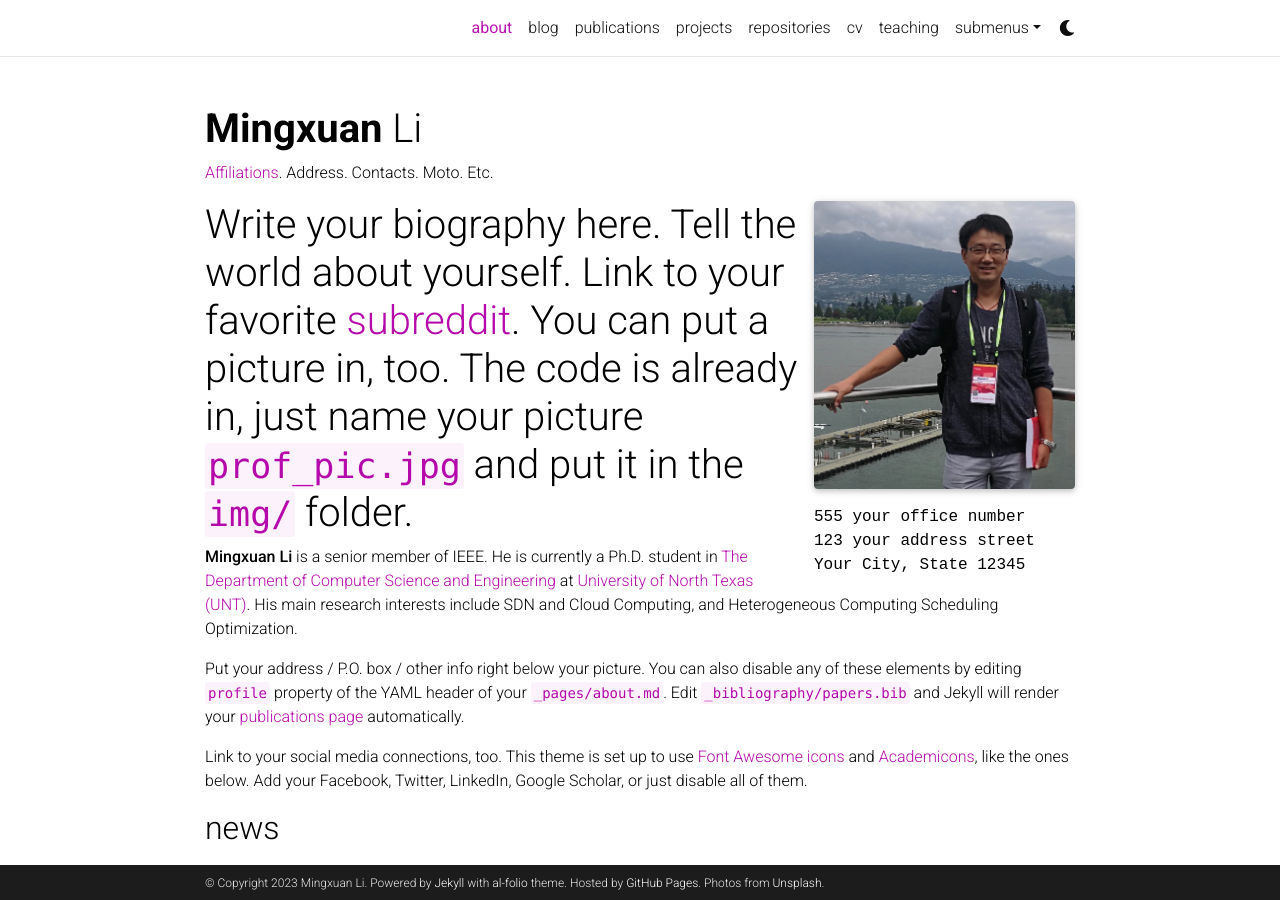
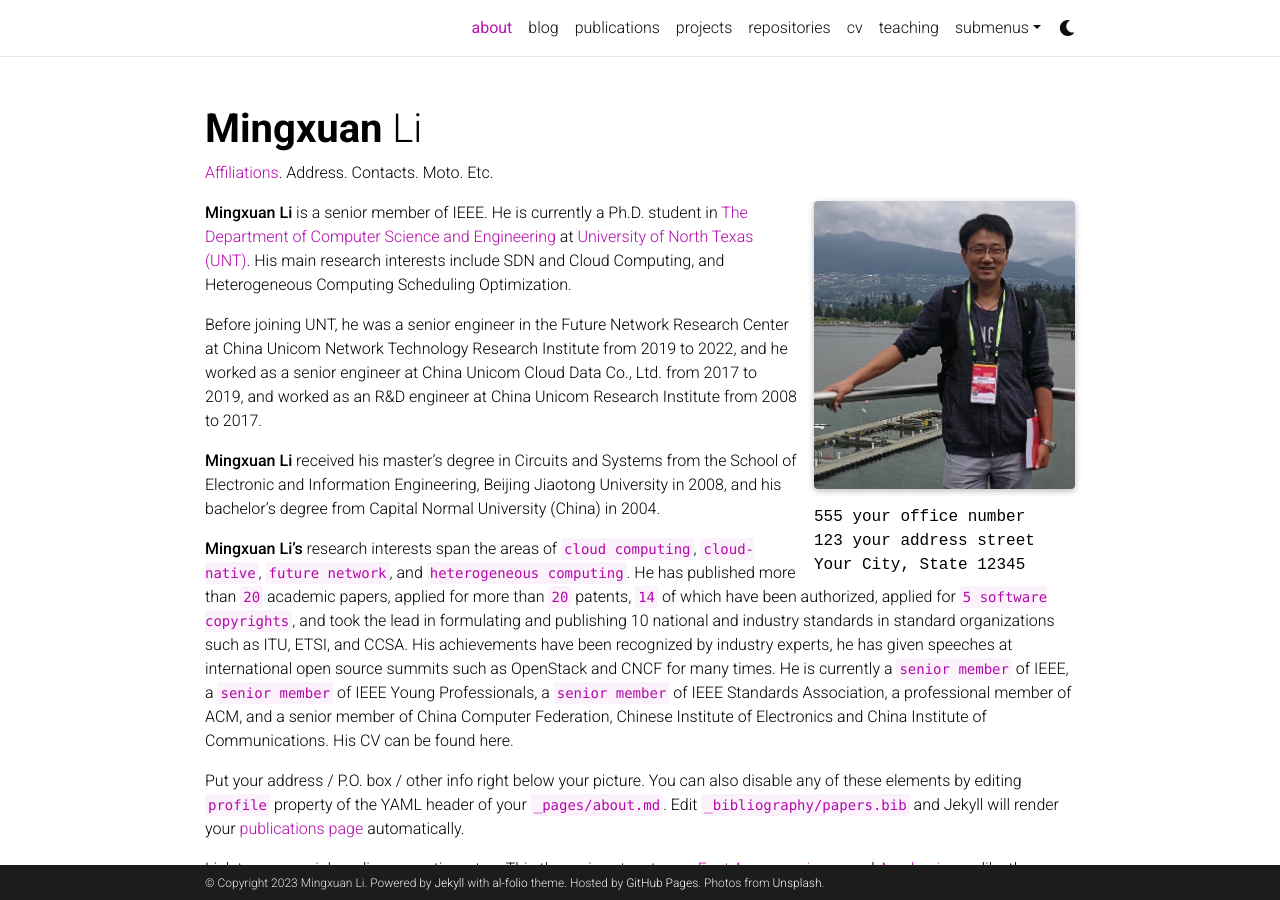
Before and after one commit to limx59/limx59.github.io, a Jekyll site: the page built from _pages/about.md, in a window 1280 px wide and 900 px high. Built offline with Jekyll 4.4.1, drawn with Linux system fonts in a browser that asks for light colours; full-size pictures stand in for the smaller copies a plugin makes; emoji names are drawn with the system emoji font; comment, search, counter and statistics services are not loaded; a style sheet for code colours, icons or effects is not loaded.

Commit message:
Update about.md

```diff
--- a/_pages/about.md
+++ b/_pages/about.md
@@ -19,8 +19,13 @@ selected_papers: true # includes a list of papers marked as "selected={true}"
 social: true  # includes social icons at the bottom of the page
 ---
 
-# Write your biography here. Tell the world about yourself. Link to your favorite [subreddit](http://reddit.com). You can put a picture in, too. The code is already in, just name your picture `prof_pic.jpg` and put it in the `img/` folder.
 **Mingxuan Li** is a senior member of IEEE. He is currently a Ph.D. student in [The Department of Computer Science and Engineering](https://computerscience.engineering.unt.edu) at [University of North Texas (UNT)](https://www.unt.edu/). His main research interests include SDN and Cloud Computing, and Heterogeneous Computing Scheduling Optimization.
+
+Before joining UNT, he was a senior engineer in the Future Network Research Center at China Unicom Network Technology Research Institute from 2019 to 2022, and he worked as a senior engineer at China Unicom Cloud Data Co., Ltd. from 2017 to 2019, and worked as an R&D engineer at China Unicom Research Institute from 2008 to 2017.
+
+**Mingxuan Li** received his master's degree in Circuits and Systems from the School of Electronic and Information Engineering, Beijing Jiaotong University in 2008, and his bachelor's degree from Capital Normal University (China) in 2004.
+
+**Mingxuan Li's** research interests span the areas of `cloud computing`, `cloud-native`, `future network`, and `heterogeneous computing`. He has published more than `20` academic papers, applied for more than `20` patents, `14` of which have been authorized, applied for `5 software copyrights`, and took the lead in formulating and publishing 10 national and industry standards in standard organizations such as ITU, ETSI, and CCSA. His achievements have been recognized by industry experts, he has given speeches at international open source summits such as OpenStack and CNCF for many times. He is currently a `senior member` of IEEE, a `senior member` of IEEE Young Professionals, a `senior member` of IEEE Standards Association, a professional member of ACM, and a senior member of China Computer Federation, Chinese Institute of Electronics and China Institute of Communications. His CV can be found here.
 
 Put your address / P.O. box / other info right below your picture. You can also disable any of these elements by editing `profile` property of the YAML header of your `_pages/about.md`. Edit `_bibliography/papers.bib` and Jekyll will render your [publications page](/al-folio/publications/) automatically.
 
```
